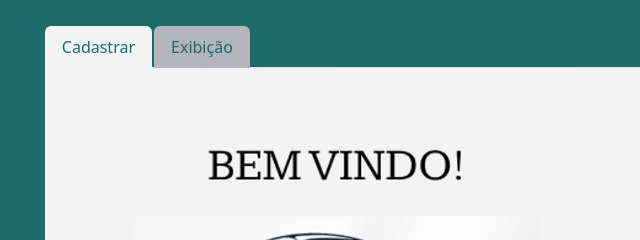
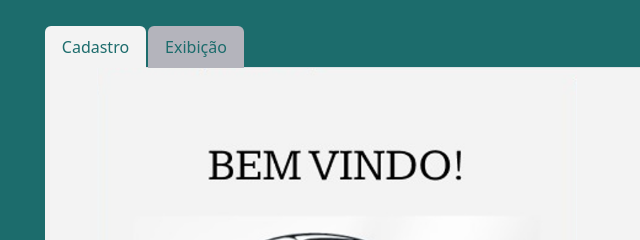
Before and after one commit to lucas-miyazaki/prova-final-front, a website: page src/view/index.html in a window 1280 px wide. Shown: the top 240 px of the page, 0-640 px from the left. Drawn offline with nearby package versions, Linux system fonts and the light colour scheme.

Commit message:
first commit

```diff
--- a/src/view/index.html
+++ b/src/view/index.html
@@ -27,7 +27,7 @@
     <section>
         <ul class="nav nav-tabs nav-cadastro">
             <li class="nav-item1">
-                <a class="nav-link nav-ativo" aria-current="page" href="index.html">Cadastrar</a>
+                <a class="nav-link nav-ativo" aria-current="page" href="index.html">Cadastro</a>
             </li>
             <li class="nav-item1">
                 <a class="nav-link nav-inativo" href="exibir.html">Exibição</a>
```
Also changed, not shown: README.md.
